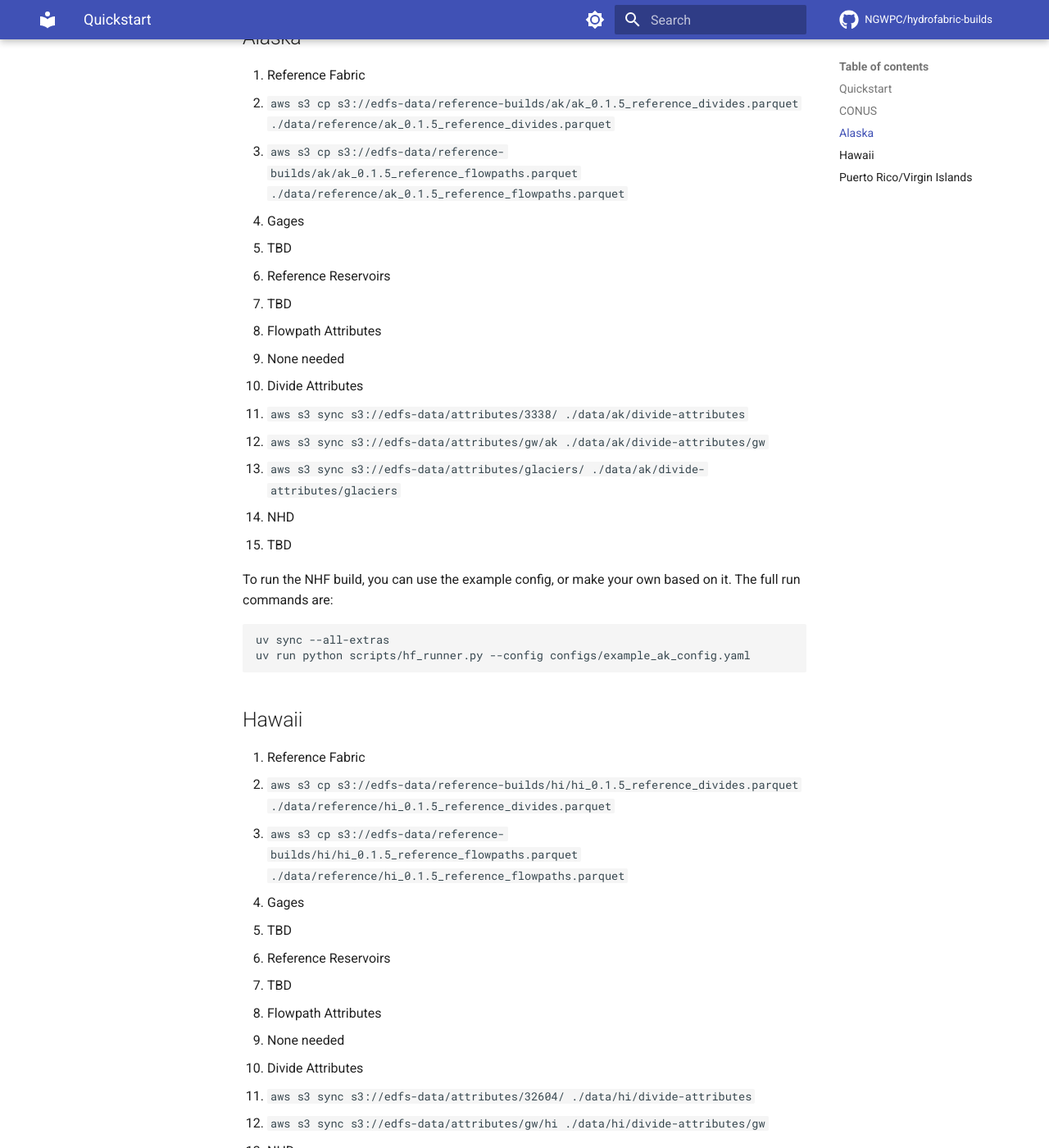
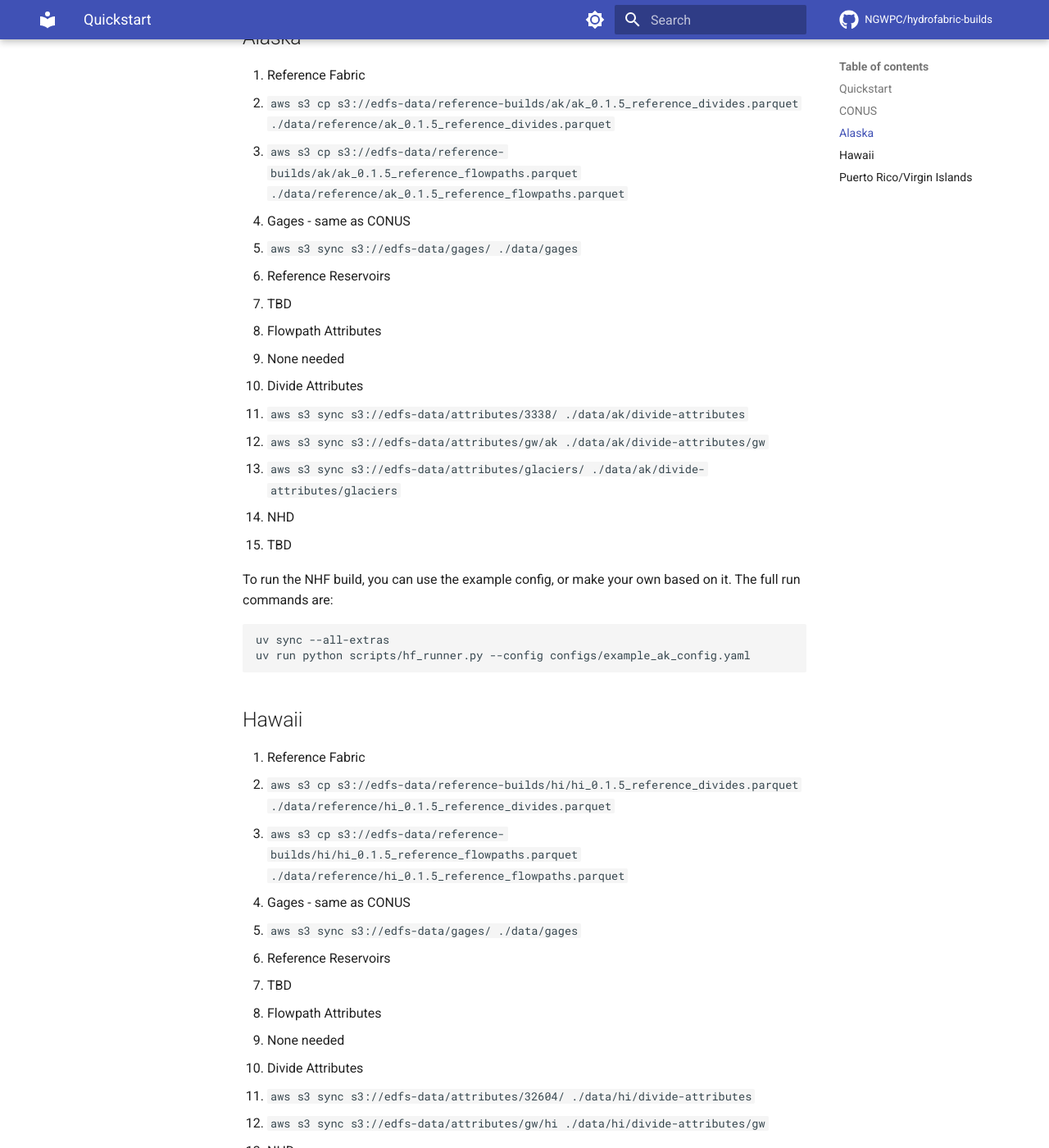
Before and after one commit to NGWPC/nhf-builds, an MkDocs documentation site: the page built from docs/builds/quickstart.md, in a window 1280 px wide and 1400 px high, scrolled down 1320 px. Shown: the whole window at 82% size. Built offline with MkDocs 1.6.1 and Material for MkDocs 9.7.7, drawn with Linux system fonts in a browser that asks for light colours; comment, search, counter and statistics services are not loaded; some of the changed text lies outside the part shown.

Commit message:
docs: add gages to oconus quickstart

```diff
--- a/docs/builds/quickstart.md
+++ b/docs/builds/quickstart.md
@@ -38,8 +38,8 @@ uv run python scripts/hf_runner.py --config configs/example_config.yaml
 - `aws s3 cp s3://edfs-data/reference-builds/ak/ak_0.1.5_reference_divides.parquet ./data/reference/ak_0.1.5_reference_divides.parquet`
 - `aws s3 cp s3://edfs-data/reference-builds/ak/ak_0.1.5_reference_flowpaths.parquet ./data/reference/ak_0.1.5_reference_flowpaths.parquet`
 
-2. Gages
-- TBD
+2. Gages - same as CONUS
+- `aws s3 sync s3://edfs-data/gages/ ./data/gages`
 
 3. Reference Reservoirs
 - TBD
@@ -66,8 +66,8 @@ uv run python scripts/hf_runner.py --config configs/example_ak_config.yaml
 - `aws s3 cp s3://edfs-data/reference-builds/hi/hi_0.1.5_reference_divides.parquet ./data/reference/hi_0.1.5_reference_divides.parquet`
 - `aws s3 cp s3://edfs-data/reference-builds/hi/hi_0.1.5_reference_flowpaths.parquet ./data/reference/hi_0.1.5_reference_flowpaths.parquet`
 
-2. Gages
-- TBD
+2. Gages - same as CONUS
+- `aws s3 sync s3://edfs-data/gages/ ./data/gages`
 
 3. Reference Reservoirs
 - TBD
@@ -93,8 +93,8 @@ uv run python scripts/hf_runner.py --config configs/example_hi_config.yaml
 - `aws s3 cp s3://edfs-data/reference-builds/prvi/prvi_0.1.5_reference_divides.parquet ./data/reference/prvi_0.1.5_reference_divides.parquet`
 - `aws s3 cp s3://edfs-data/reference-builds/prvi/prvi_0.1.5_reference_flowpaths.parquet ./data/reference/prvi_0.1.5_reference_flowpaths.parquet`
 
-2. Gages
-- TBD
+2. Gages - same as CONUS
+- `aws s3 sync s3://edfs-data/gages/ ./data/gages`
 
 3. Reference Reservoirs
 - TBD
```
